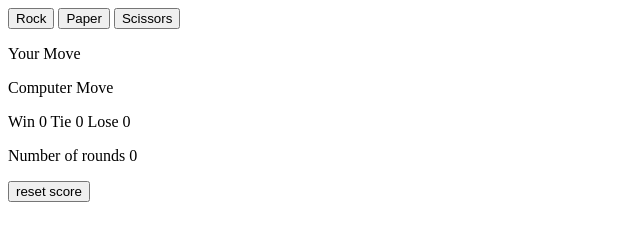
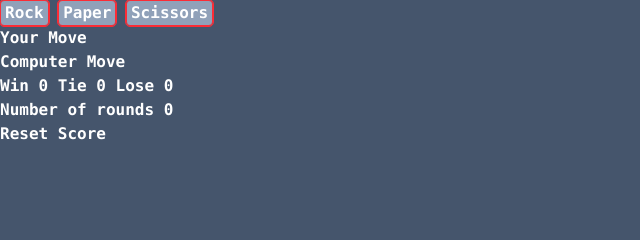
Before and after one commit to jai-prakaash/ex-for-r-ock-paper-cissores, a plain HTML site: page rpc.html in a window 1280 px wide. Shown: the whole page, without its empty margins (0-640 px from the left). Drawn offline with nearby package versions, Linux system fonts and the light colour scheme.

Commit message:
enhance UI with Tailwind CSS and improve button styles in rock paper scissors game

```diff
--- a/rpc.html
+++ b/rpc.html
@@ -4,18 +4,19 @@
     <meta charset="UTF-8">
     <meta name="viewport" content="width=device-width, initial-scale=1.0">
     <title>rock paper cissors  </title>
+    <script src="https://unpkg.com/@tailwindcss/browser@4"></script>
 </head>
-<body>
+<body class="bg-slate-600 font-semibold font-mono  text-white ">
 
-   <button onclick="shake(); rock(); updateResult();" > Rock </button>
+   <button class="bg-slate-400 rounded pl-1 pr-1 border-1 border-red-500 outline outline-red-500 text-white" onclick="shake(); rock(); updateResult();" > Rock </button>
 
-   <button onclick="shake(); paper();  updateResult();" > Paper </button>
+   <button class="bg-slate-400 rounded pl-1 pr-1 border-1 border-red-500 outline outline-red-500 text-white" onclick="shake(); paper();  updateResult();" > Paper </button>
 
-   <button onclick="shake(); scissors();  updateResult();" > Scissors</button>
+   <button class="bg-slate-400 rounded pl-1 pr-1 border-1 border-red-500 outline outline-red-500 text-white" onclick="shake(); scissors();  updateResult();" > Scissors</button>
 
 <div>
 
-    <p class="move"> Your Move </p>
+    <p class="move "> Your Move </p>
 
 
    <p class="who"> Computer Move </p>
@@ -30,7 +31,7 @@
    </div>
 
 
-<button onclick="reset();" > reset score</button>
+<button onclick="reset();" > Reset Score</button>
 
 
    <script src="rpc.js"></script>
--- /dev/null
+++ b/tailwind.config.js
@@ -0,0 +1,22 @@
+// tailwind.config.js
+module.exports = {
+    content: [
+      './index.html', // your HTML files to scan for Tailwind classes
+      './src/**/*.{html,js}', // if you have JS files in your src folder
+    ],
+    theme: {
+      extend: {
+        colors: {
+          customBlue: '#1E40AF',
+          customRed: '#EF4444',
+        },
+        spacing: {
+          '128': '32rem', // custom spacing example
+        },
+        fontFamily: {
+          sans: ['Helvetica', 'Arial', 'sans-serif'],
+        },
+      },
+    },
+    plugins: [],
+  };
```
